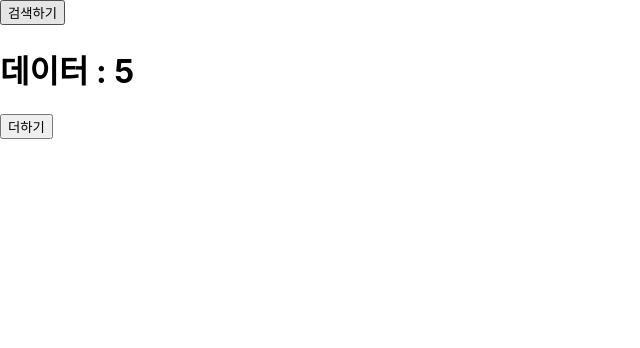
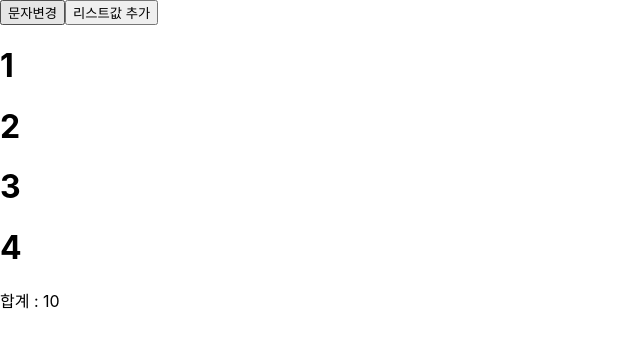
Before and after one commit to hanej93/react-springboot, a React (Create React App) app: page / in a window 1280 px wide. Shown: the top 348 px of the page, without its empty margins (0-640 px from the left). Built offline with nearby package versions, Linux system fonts and the light colour scheme.

Commit message:
React useMemo() 실습

```diff
--- a/src/App.js
+++ b/src/App.js
@@ -1,43 +1,40 @@
-import { useEffect, useState } from 'react';
+import { useEffect, useMemo, useState } from 'react';
 import './App.css';
 
 function App() {
-  const [data, setData] = useState(0);
-  const [search, setSearch] = useState(0);
+  const [list, setList] = useState([1, 2, 3, 4]);
+  const [str, setStr] = useState('합계');
 
-  const download = () => {
-    // 다운로드 받고 (통신)
-    let donwnloadData = 5; // 가정
-    setData(donwnloadData);
+  const getAddResult = () => {
+    console.log('SUM 함수실행됨');
+    return list.reduce((a, b) => a + b);
   };
 
-  // 실행시점 :
-  // (1) App() 함수가 최초 실행될 때(마운트될 때) -> 그림이 최초 그려질 때
-  // (2) 상태 변수가 변경될 때(그게 dependencyList에 등록되어 있어야 함)
-  // (3) 의존리스트 관리를 할 수 있다.
-  useEffect(() => {
-    console.log('useEffect 실행됨');
-    download();
-  }, [search]);
+  const addResult = useMemo(() => getAddResult(), [list]);
 
   return (
     <>
-      <div>
       <button
         onClick={() => {
-            setSearch(search + 1);
+          setStr('안녕');
         }}
       >
-          검색하기
+        문자변경
       </button>
-        <h1>데이터 : {data}</h1>
       <button
         onClick={() => {
-            setData(data + 1);
+          setList([...list, 10]);
         }}
       >
-          더하기
+        리스트값 추가
       </button>
+      <div>
+        {list.map((v) => (
+          <h1>{v}</h1>
+        ))}
+      </div>
+      <div>
+        {str} : {addResult}
       </div>
     </>
   );
```
Lines whose indentation alone changed are shown as unchanged.
